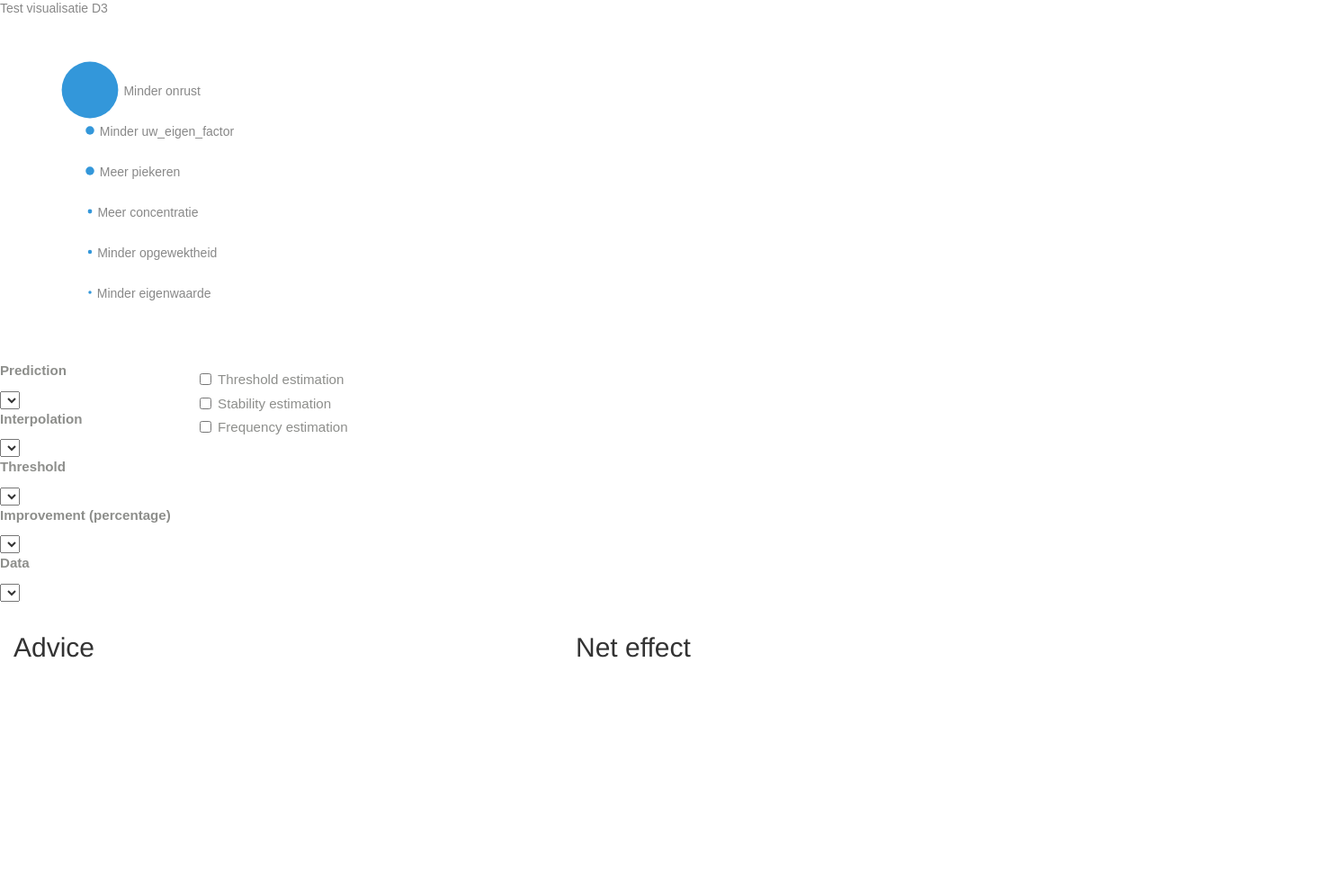
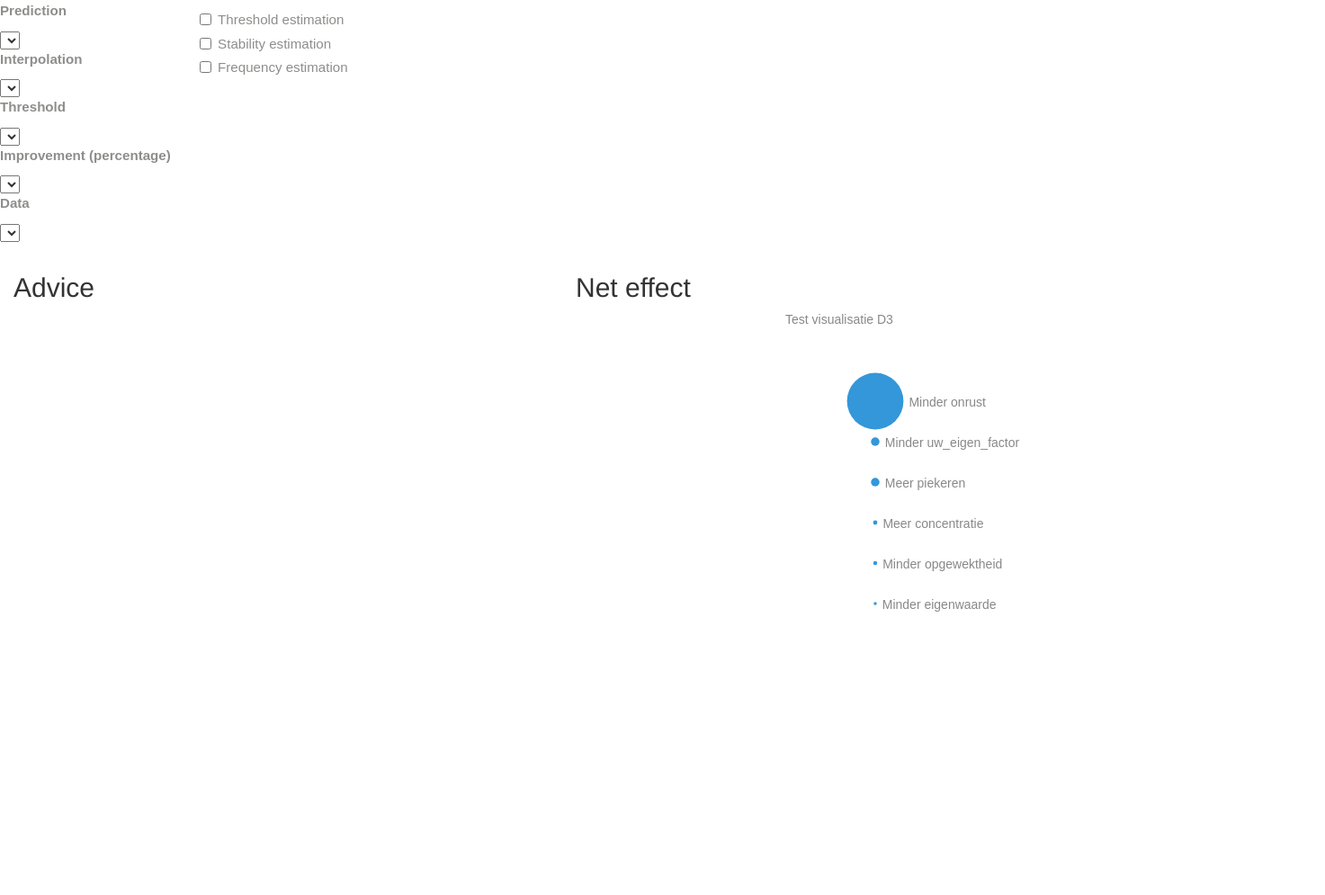
Before and after one commit to frbl/aira, a plain HTML site: page index.html in a window 1280 px wide. Shown: the top 995 px of the page at 90% size, 1473 px wide, since content can reach past the window. Drawn offline with nearby package versions, Linux system fonts and the light colour scheme.

Commit message:
Move graph

```diff
--- a/index.html
+++ b/index.html
@@ -36,7 +36,6 @@
     </style>
   </head>
   <body>
-<div class="bubble_chart" id="bubble_chart"></div>
     <div class="warm" style="height:100%;">
       <div id="aira-container-fluid">
         <div class="row" id="aira-controls">
@@ -120,6 +119,7 @@
             </div>
           </div>
           <div class="col-md-4">
+
             <div class="bubble_chart" id="bubble_chart"></div>
           </div>
         </div>
```
Lines whose indentation alone changed are shown as unchanged.
